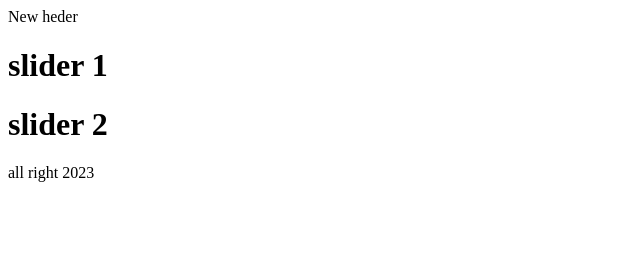
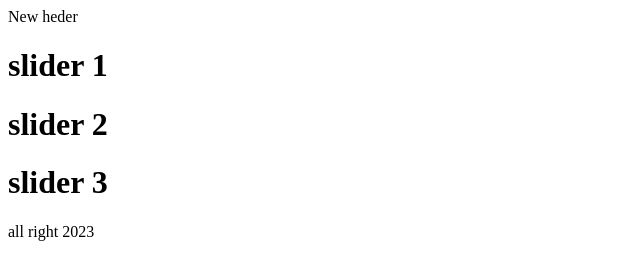
Before and after one commit to reyhan-frontend/git-project-one, a website: page index.html in a window 1280 px wide. Shown: the whole page, without its empty margins (0-640 px from the left). Drawn offline with Linux system fonts and the light colour scheme.

Commit message:
slider3 new

```diff
--- a/index.html
+++ b/index.html
@@ -12,6 +12,7 @@
     <div class="slider">
         <h1>slider 1</h1>
         <h1>slider 2</h1>
+        <h1>slider 3</h1>
 
     </div>
     <footer>
```
